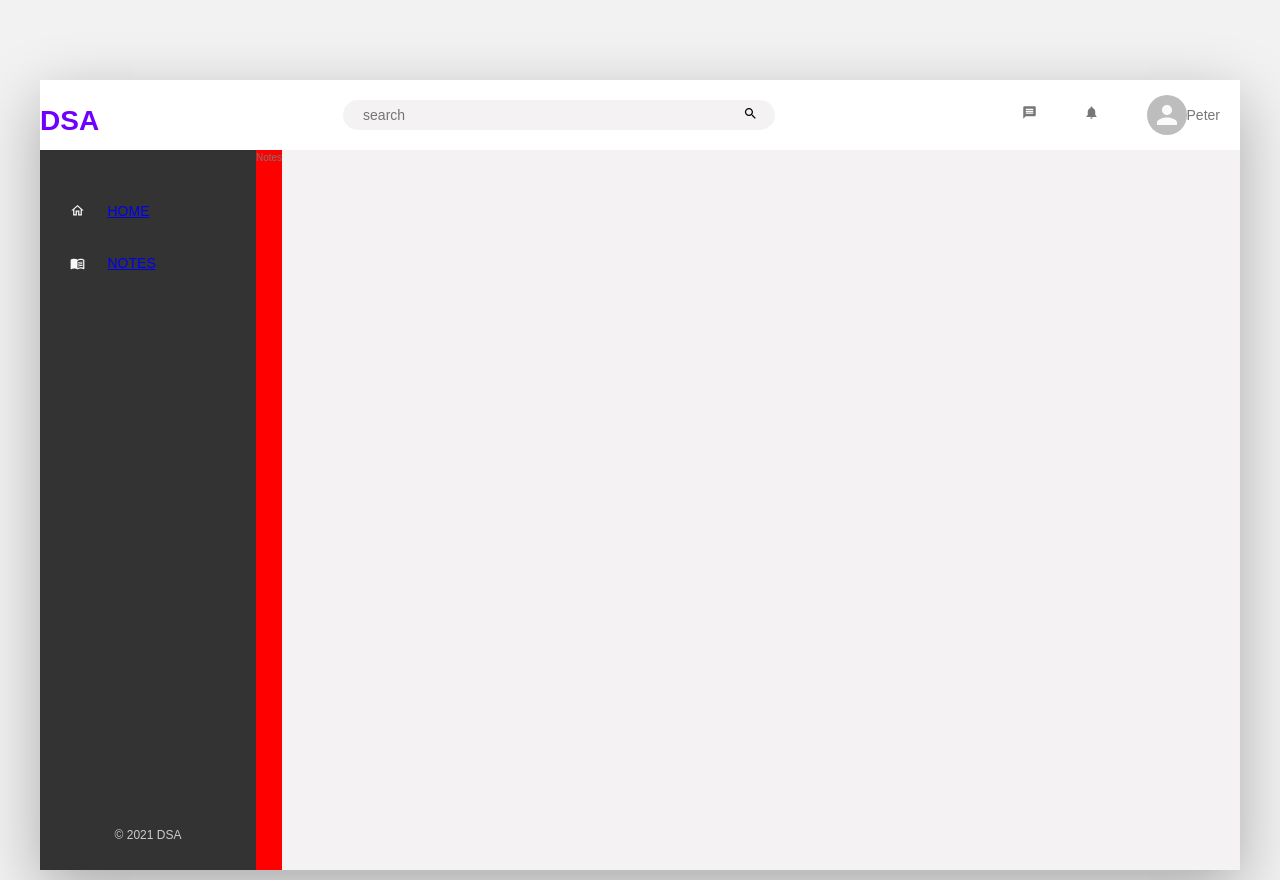
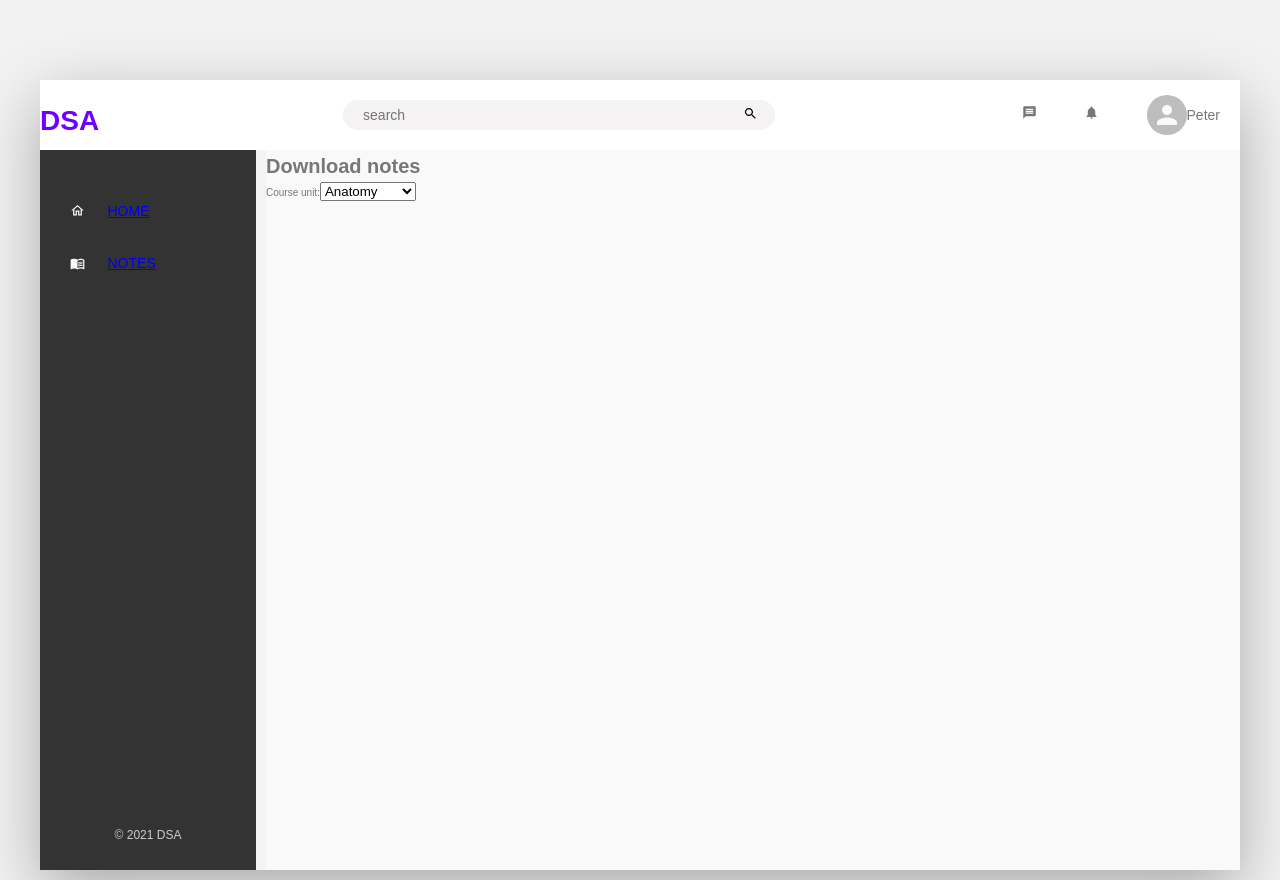
Before and after one commit to Fortune-Muhumuza/dsa-filestore, a React (Create React App) app: page /notes in a window 1280 px wide. Built offline with nearby package versions, Linux system fonts and the light colour scheme.

Commit message:
filestorage with firebase implemented

```diff
--- a/src/components/Notes.css
+++ b/src/components/Notes.css
@@ -1,3 +1,5 @@
 .notes{
-    background-color: red;
+    background-color: var(--color-grey-light-1);
+    flex: 1;
+    margin-left: 1rem;
 }
--- a/src/components/Notes.js
+++ b/src/components/Notes.js
@@ -4,7 +4,18 @@ import './Notes.css'
 const Notes = () => {
     return (
         <div className='notes'>
-            Notes
+            <div className="notes__header">
+                <h1>Download notes</h1>
+                <div className="notes__header-select">
+                    <label for="cars">Course unit:</label>
+                    <select name="cars" id="cars">
+                        <option value="volvo">Anatomy</option>
+                        <option value="saab">Physiology</option>
+                        <option value="opel">Oral surgery</option>
+                    </select>
+                </div>
+            </div>
+
         </div>
     )
 }
```
Also changed, not shown: src/components/Admin.js (added, +25 -0 lines), src/firebase.js (+18 -0 lines), firebase.json, 1 other file (tests, documents, lock files or other folders).
